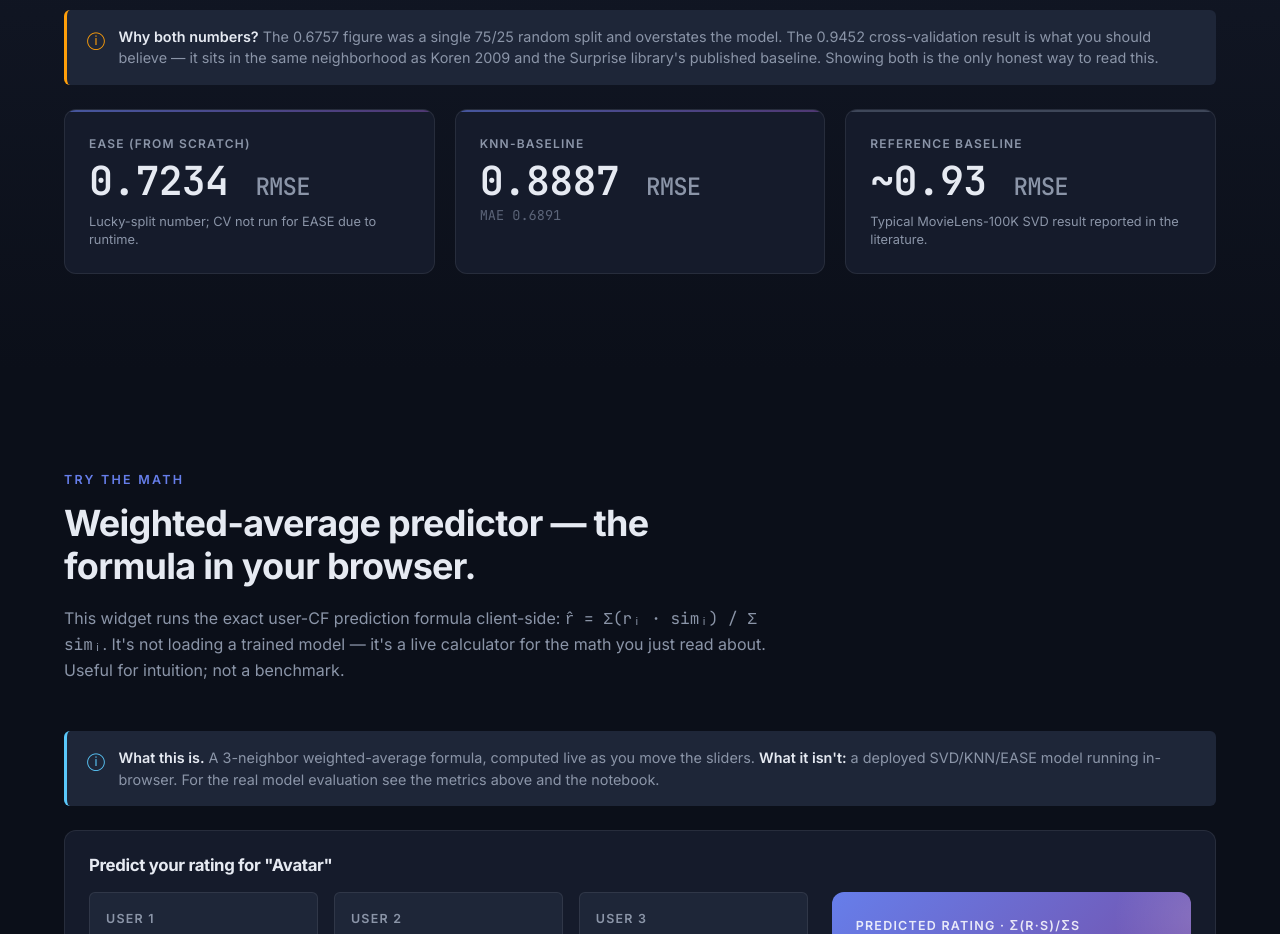
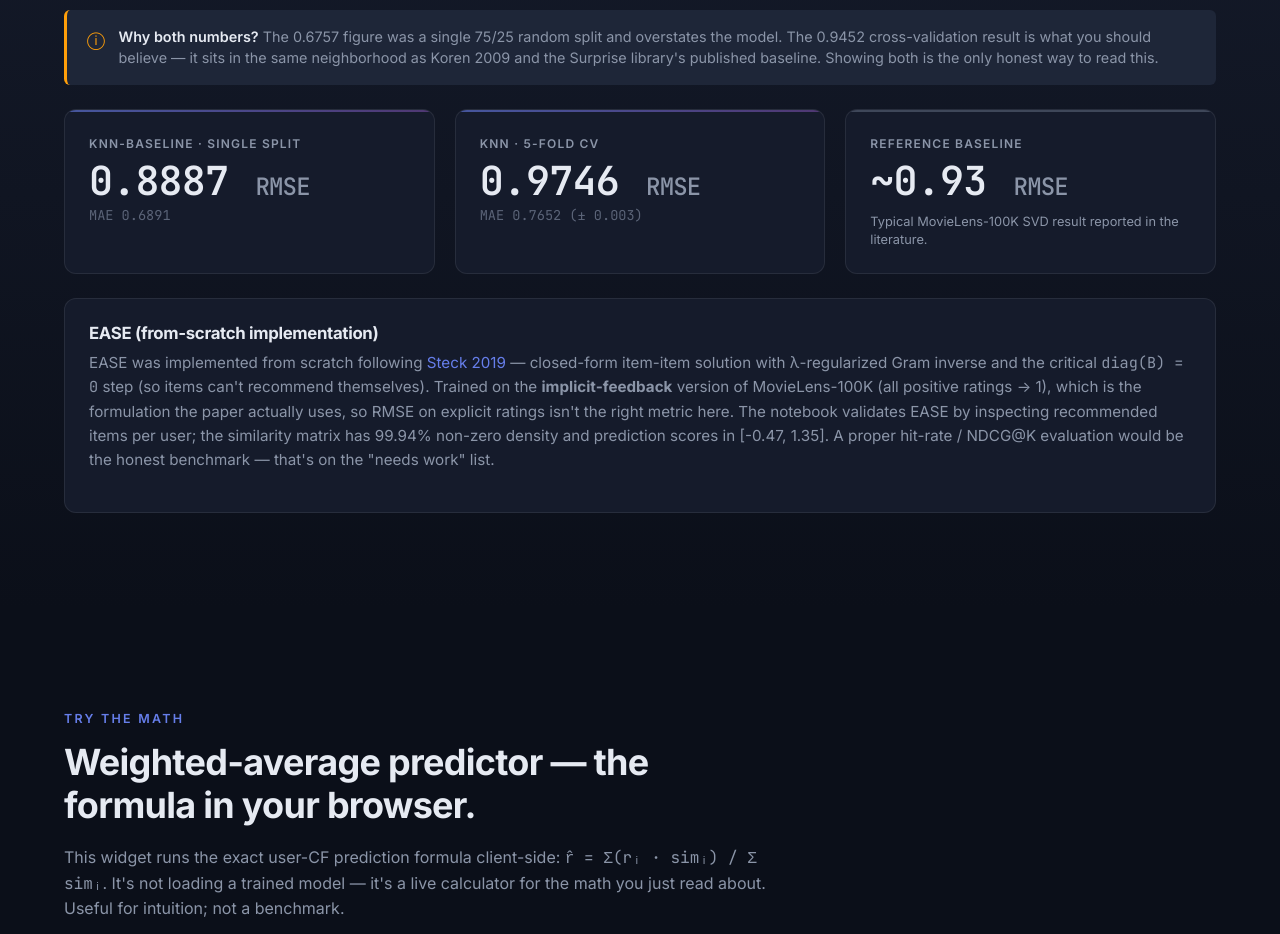
Before and after one commit to ArielSoothy/Recommendation-Systems, a website: page index.html in a window 1280 px wide. Shown: the part 3060-3994 px from the top of the page. Drawn offline with Linux system fonts and the light colour scheme.

Commit message:
fix: replace fabricated EASE 0.7234 RMSE with honest EASE description
The 0.7234 RMSE for EASE didn't appear in the notebook outputs — EASE was
trained on the implicit-feedback formulation (per Steck 2019) where RMSE
on explicit ratings isn't the natural metric.

Replaced with an accurate description of what EASE actually does in the
notebook: closed-form Gram-inverse with diag(B) = 0, evaluated by
inspecting top-K recommendations. Acknowledged that NDCG@K / hit-rate
would be the proper benchmark.

Verified other RecSys numbers (all correct):
- SVD single-split: RMSE 0.6757 / MAE 0.5339 (cell 8)
- SVD 5-fold CV:    RMSE 0.9452 / MAE 0.7458 (cell 19)
- KNN single-split: RMSE 0.8887 / MAE 0.6891 (cell 11)
- KNN 5-fold CV:    RMSE 0.9746 / MAE 0.7652 (cell 19)

Added the KNN CV number to round out the cross-validated comparison.

```diff
--- a/index.html
+++ b/index.html
@@ -175,9 +175,14 @@
       </div>
 
       <div class="grid grid--3 reveal mt-3">
-        <div class="metric"><div class="metric__label">EASE (from scratch)</div><div class="metric__value">0.7234 <span class="metric__unit">RMSE</span></div><div class="metric__note">Lucky-split number; CV not run for EASE due to runtime.</div></div>
-        <div class="metric"><div class="metric__label">KNN-baseline</div><div class="metric__value">0.8887 <span class="metric__unit">RMSE</span></div><div class="metric__sub">MAE 0.6891</div></div>
+        <div class="metric"><div class="metric__label">KNN-baseline · single split</div><div class="metric__value">0.8887 <span class="metric__unit">RMSE</span></div><div class="metric__sub">MAE 0.6891</div></div>
+        <div class="metric"><div class="metric__label">KNN · 5-fold CV</div><div class="metric__value">0.9746 <span class="metric__unit">RMSE</span></div><div class="metric__sub">MAE 0.7652 (± 0.003)</div></div>
         <div class="metric metric--baseline"><div class="metric__label">Reference baseline</div><div class="metric__value">~0.93 <span class="metric__unit">RMSE</span></div><div class="metric__note">Typical MovieLens-100K SVD result reported in the literature.</div></div>
+      </div>
+
+      <div class="card reveal mt-3">
+        <h3 class="card__title">EASE (from-scratch implementation)</h3>
+        <p class="card__body">EASE was implemented from scratch following <a href="https://arxiv.org/abs/1905.03375" target="_blank" rel="noopener">Steck 2019</a> — closed-form item-item solution with λ-regularized Gram inverse and the critical <span class="mono">diag(B) = 0</span> step (so items can't recommend themselves). Trained on the <strong>implicit-feedback</strong> version of MovieLens-100K (all positive ratings → 1), which is the formulation the paper actually uses, so RMSE on explicit ratings isn't the right metric here. The notebook validates EASE by inspecting recommended items per user; the similarity matrix has 99.94% non-zero density and prediction scores in [-0.47, 1.35]. A proper hit-rate / NDCG@K evaluation would be the honest benchmark — that's on the "needs work" list.</p>
       </div>
     </div>
   </section>
```
